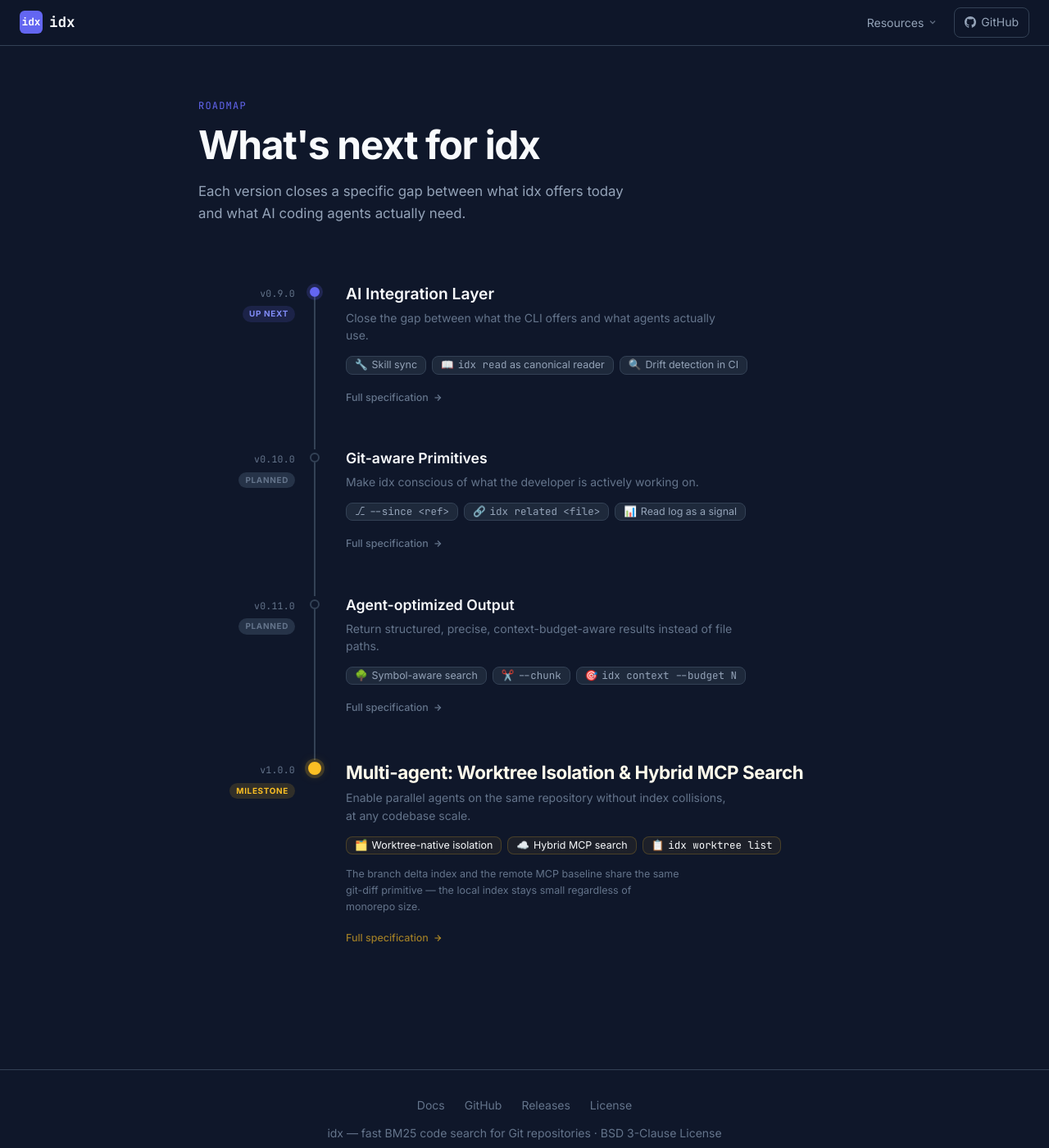
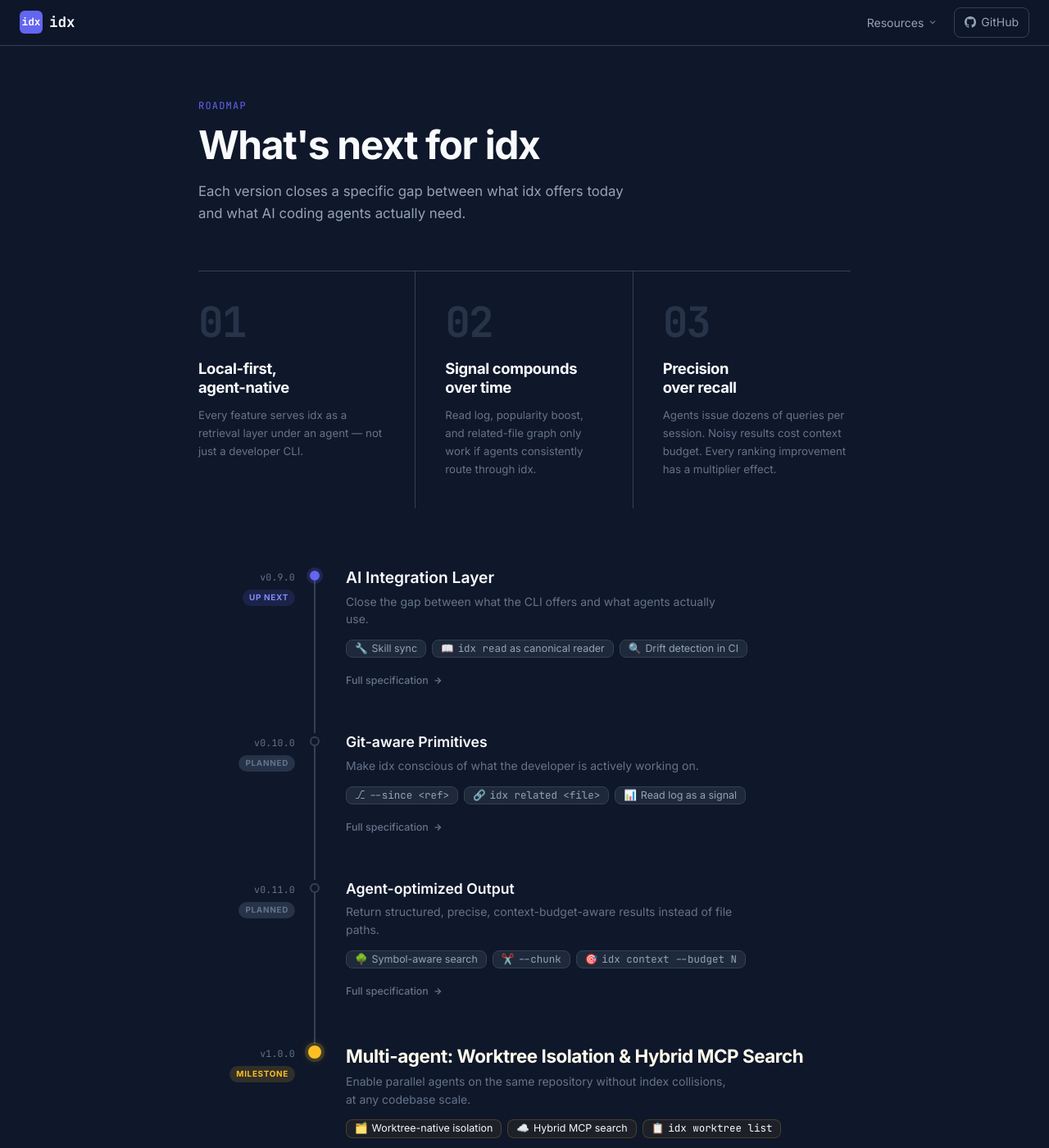
Before and after one commit to eltu/idx-site, a Jekyll site: the page built from roadmap.html, in a window 1280 px wide and 1400 px high. Shown: the whole window at 82% size. Built offline with Jekyll 4.4.1, drawn with Linux system fonts in a browser that asks for light colours.

Commit message:
Redesign principles with large decorative numbers and editorial typography

```diff
--- a/assets/css/style.css
+++ b/assets/css/style.css
@@ -949,6 +949,56 @@
 }
 
 
+/* Principles */
+.roadmap-principles {
+  display: grid;
+  grid-template-columns: repeat(3, 1fr);
+  margin-top: 56px;
+  border-top: 1px solid var(--border);
+}
+
+.roadmap-principle {
+  display: flex;
+  flex-direction: column;
+  padding: 36px 36px 36px 0;
+  border-right: 1px solid var(--border);
+}
+
+.roadmap-principle:not(:first-child) {
+  padding-left: 36px;
+}
+
+.roadmap-principle:last-child {
+  border-right: none;
+  padding-right: 0;
+}
+
+.roadmap-principle-num {
+  font-family: var(--font-mono);
+  font-size: 3.2rem;
+  font-weight: 700;
+  line-height: 1;
+  color: var(--surface2);
+  letter-spacing: -0.04em;
+  margin-bottom: 20px;
+  user-select: none;
+}
+
+.roadmap-principle-name {
+  font-size: 1.15rem;
+  font-weight: 700;
+  color: #F8FAFC;
+  line-height: 1.25;
+  letter-spacing: -0.02em;
+  margin-bottom: 12px;
+}
+
+.roadmap-principle-desc {
+  font-size: 0.83rem;
+  color: var(--muted);
+  line-height: 1.65;
+}
+
 /* Timeline */
 .roadmap-timeline { position: relative; }
 
@@ -1145,6 +1195,11 @@
   .docs-content { padding: 32px 24px; }
   .ai-stat-grid { grid-template-columns: repeat(2, minmax(0, 1fr)); }
   .roadmap-page { padding: 48px 24px 80px; }
+  .roadmap-principles { grid-template-columns: 1fr; }
+  .roadmap-principle,
+  .roadmap-principle:not(:first-child) { padding: 28px 0; border-right: none; border-bottom: 1px solid var(--border); }
+  .roadmap-principle:last-child { border-bottom: none; }
+  .roadmap-principle-num { font-size: 2.4rem; margin-bottom: 12px; }
 }
 
 @media (max-width: 768px) {
--- a/roadmap.html
+++ b/roadmap.html
@@ -10,6 +10,24 @@
     <div class="section-label">Roadmap</div>
     <h1 class="roadmap-hero-title">What's next for idx</h1>
     <p class="roadmap-hero-sub">Each version closes a specific gap between what idx offers today and what AI coding agents actually need.</p>
+
+    <div class="roadmap-principles">
+      <div class="roadmap-principle">
+        <span class="roadmap-principle-num">01</span>
+        <strong class="roadmap-principle-name">Local-first,<br>agent-native</strong>
+        <p class="roadmap-principle-desc">Every feature serves idx as a retrieval layer under an agent — not just a developer CLI.</p>
+      </div>
+      <div class="roadmap-principle">
+        <span class="roadmap-principle-num">02</span>
+        <strong class="roadmap-principle-name">Signal compounds<br>over time</strong>
+        <p class="roadmap-principle-desc">Read log, popularity boost, and related-file graph only work if agents consistently route through idx.</p>
+      </div>
+      <div class="roadmap-principle">
+        <span class="roadmap-principle-num">03</span>
+        <strong class="roadmap-principle-name">Precision<br>over recall</strong>
+        <p class="roadmap-principle-desc">Agents issue dozens of queries per session. Noisy results cost context budget. Every ranking improvement has a multiplier effect.</p>
+      </div>
+    </div>
 
   </div>
 
```
